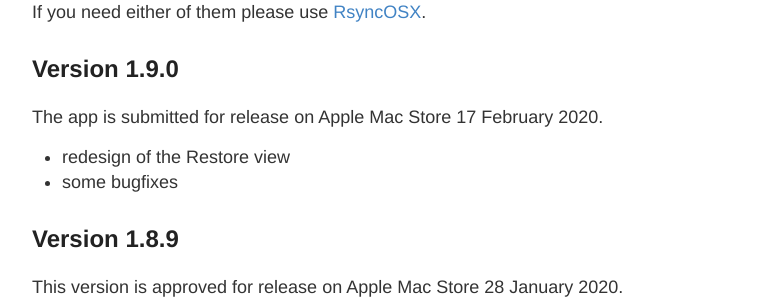
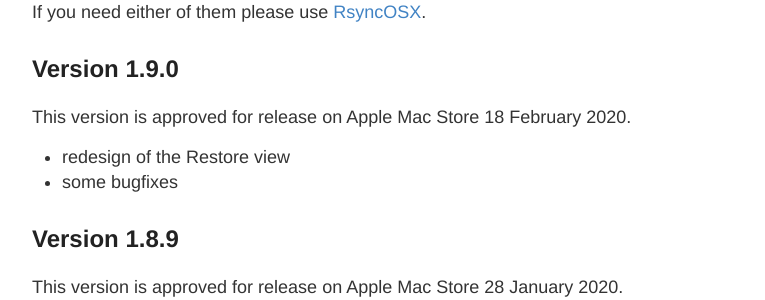
Before and after one commit to d2s/Documentation, a Jekyll site: the page built from _posts/2018-04-10-RsyncGUIChangelog.md, in a window 1280 px wide and 900 px high, scrolled down 1016 px. Shown: the part 153-453 px from the top of the window, without its empty margins (248-1013 px from the left). Built offline with Jekyll 4.4.1, drawn with Linux system fonts in a browser that asks for light colours.

Commit message:
Update 2018-04-10-RsyncGUIChangelog.md

```diff
--- a/_posts/2018-04-10-RsyncGUIChangelog.md
+++ b/_posts/2018-04-10-RsyncGUIChangelog.md
@@ -26,7 +26,7 @@ If you need either of them please use [RsyncOSX](https://github.com/rsyncOSX/Rsy
 
 ## Version 1.9.0
 
-The app is submitted for release on Apple Mac Store 17 February 2020.
+This version is approved for release on Apple Mac Store 18 February 2020.
 
 - redesign of the Restore view
 - some bugfixes
```
